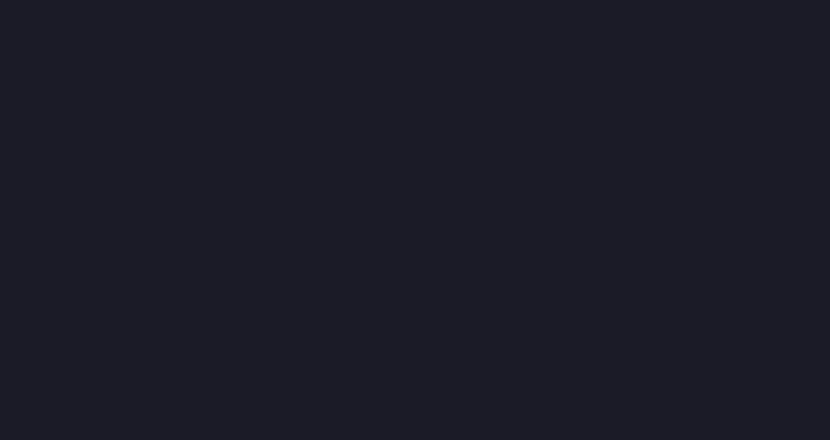
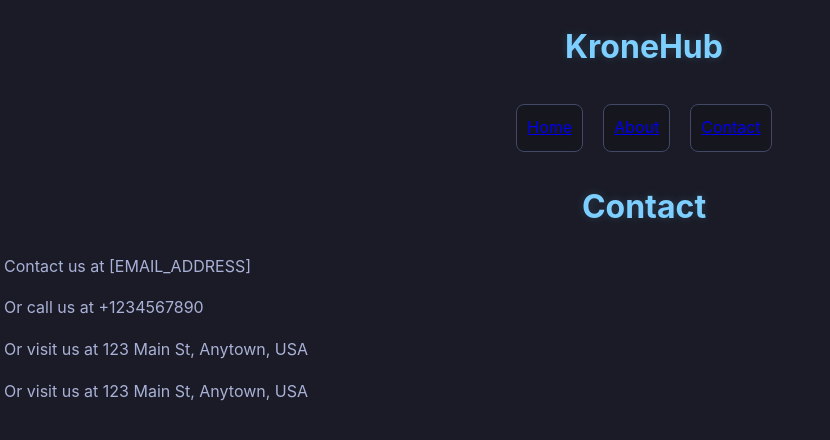
Before and after one commit to Nelick/Nuxtjs-KroneHub, a Nuxt app: page /contact in a window 1280 px wide. Before the commit this address had no page. Shown: the top 440 px of the page, without its empty margins (0-830 px from the left). Built offline with nearby package versions, Linux system fonts and the light colour scheme.

Commit message:
feat: Integrate Appheader and global styles into core pages

```diff
--- /dev/null
+++ b/app/pages/about.vue
@@ -0,0 +1,16 @@
+<script setup lang="ts">
+import "../assets/style.css";
+import Appheader from "../components/Appheader.vue";
+</script>
+
+<template>
+  <div>
+    <Appheader />
+    <h1>About</h1>
+    <p>We are a hotel booking website</p>
+    <p>We offer a wide range of hotels at affordable prices</p>
+    <p>Book your next hotel with us</p>
+  </div>
+</template>
+
+<style scoped></style>
--- /dev/null
+++ b/app/pages/contact.vue
@@ -0,0 +1,17 @@
+<script setup lang="ts">
+import "../assets/style.css";
+import Appheader from "../components/Appheader.vue";
+</script>
+
+<template>
+  <div>
+    <Appheader />
+    <h1>Contact</h1>
+    <p>Contact us at [EMAIL_ADDRESS]</p>
+    <p>Or call us at +1234567890</p>
+    <p>Or visit us at 123 Main St, Anytown, USA</p>
+    <p>Or visit us at 123 Main St, Anytown, USA</p>
+  </div>
+</template>
+
+<style scoped></style>
--- a/app/pages/index.vue
+++ b/app/pages/index.vue
@@ -1,28 +1,12 @@
 <script setup lang="ts">
-
-const { data: posts } = await useFetch('https://jsonplaceholder.typicode.com/posts')
-
+import "../assets/style.css";
+import Appheader from "../components/Appheader.vue";
 </script>
 
 <template>
   <div>
-    <h1>Home</h1>
-    <ul>
-      <li v-for="post in posts" :key="post.id">
-        {{ post.title }}
-      </li>
-    </ul>
-      </div>
+    <Appheader />
+  </div>
 </template>
 
-<style scoped>
-li {
-  list-style: none;
-  margin: 10px;
-  padding: 10px;
-  border: 1px solid #ccc;
-  border-radius: 5px;
-  background-color: #f9f9f9;
-}
-
-</style>
+<style scoped></style>
```
